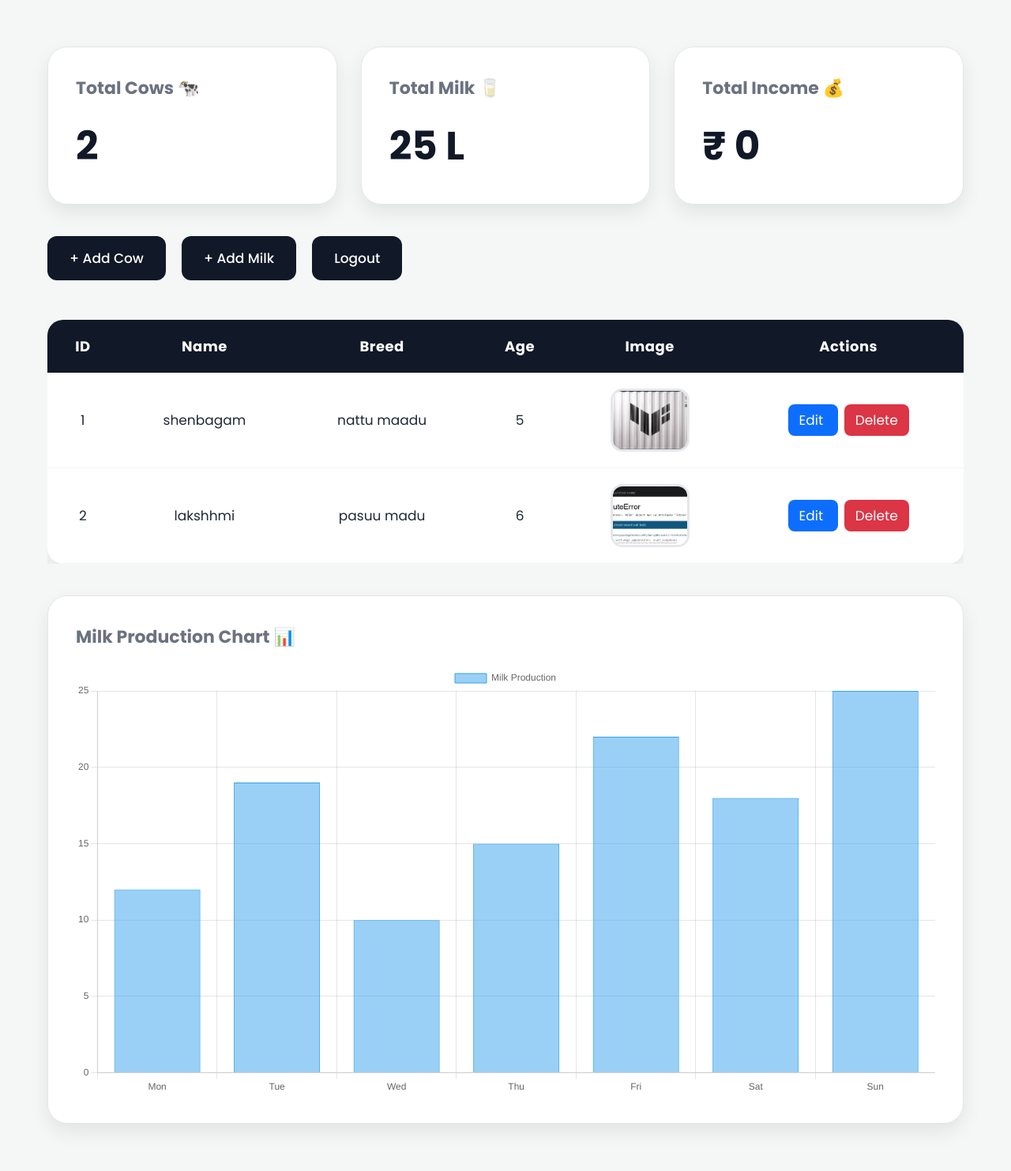
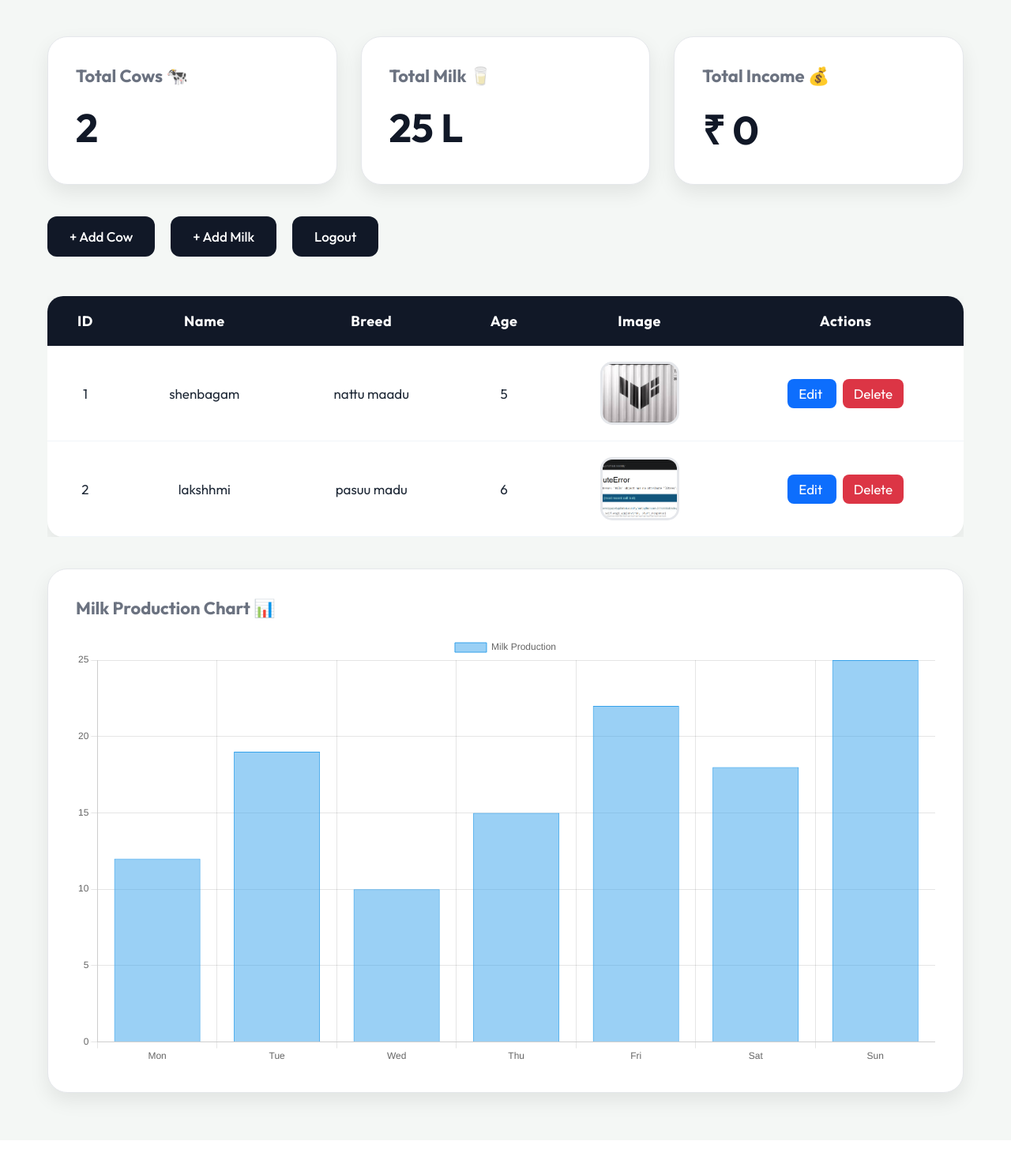
Before and after one commit to Kiyyappan973/smart-dairy-farm, a Flask app: page / in a window 1280 px wide. Shown: the part 541-2024 px from the top of the page at 79% size. After the commit the page ends 1950 px from the top, so only its background shows below. Run offline with Flask 3, Linux system fonts and the light colour scheme; the visitor is signed in with stand-in values (Sample User, id 1); data comes from the database, SQL or seed files in the repository.

Commit message:
updated premium font

```diff
--- a/templates/home.html
+++ b/templates/home.html
@@ -10,15 +10,14 @@
 
     <title>Smart Dairy Farm</title>
 
-    <link href="https://fonts.googleapis.com/css2?family=Poppins:wght@300;400;500;600;700&display=swap" rel="stylesheet">
-
+    <link href="https://fonts.googleapis.com/css2?family=Outfit:wght@300;400;500;600;700&display=swap" rel="stylesheet">
 <style>
 
 *{
     margin:0;
     padding:0;
     box-sizing:border-box;
-    font-family:'Poppins',sans-serif;
+    font-family:'outfit',sans-serif;
 }
 
 body{
```
